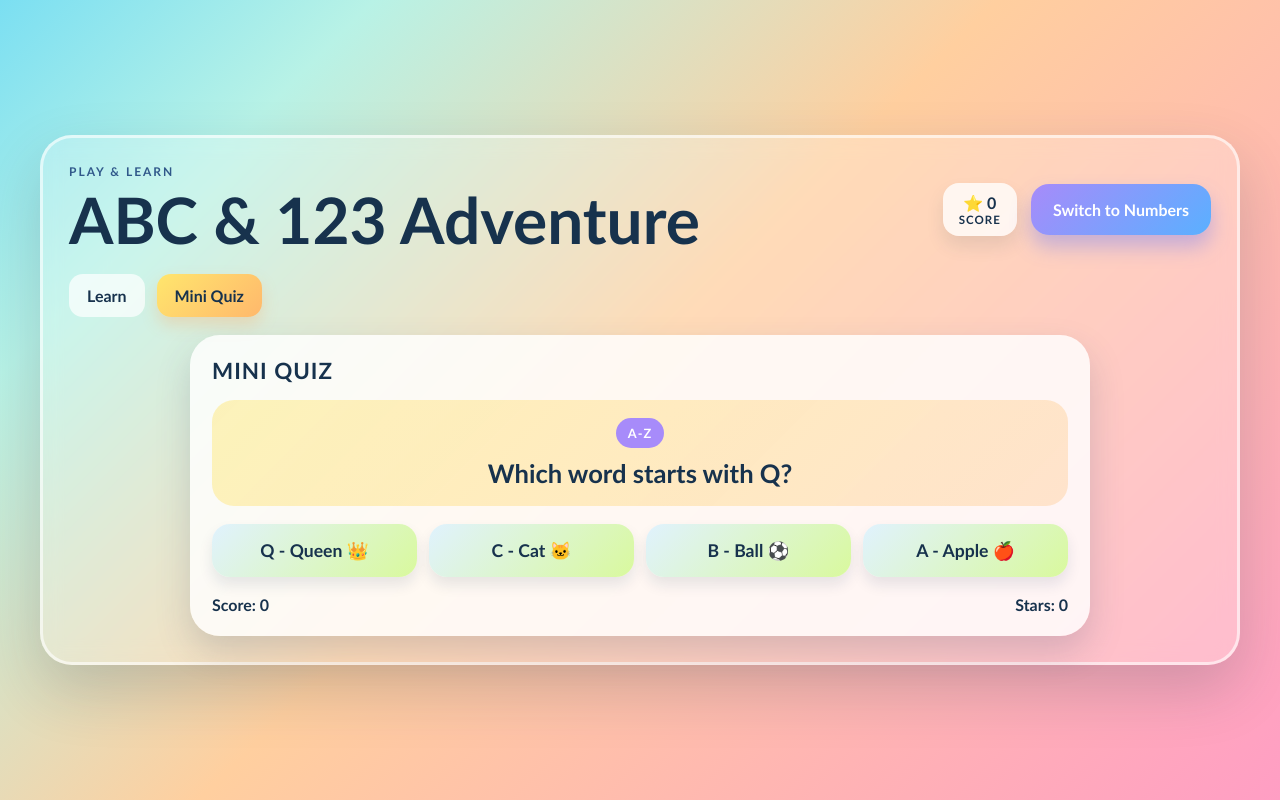
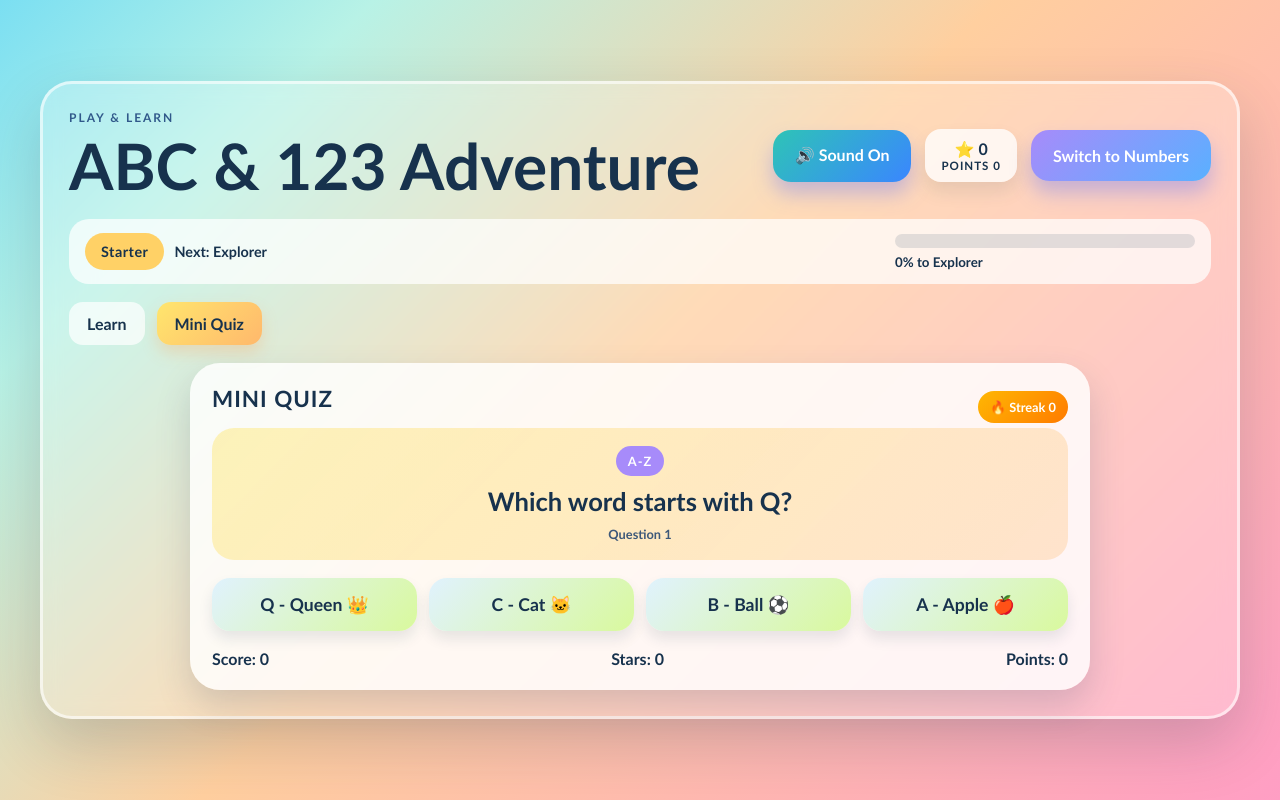
Before and after one commit to anup6191/alphabet-kids-game, a React (Vite) app: page / in a window 1280 px wide. Both pictures are taken after a click on the button "Mini Quiz". Built offline with nearby package versions, Linux system fonts and the light colour scheme.

Commit message:
Add background music control, richer quiz gameplay, level badges, progress tracking, and point rewards to the kids learning app.

```diff
--- a/src/App.css
+++ b/src/App.css
@@ -77,6 +77,7 @@ h1 {
   display: flex;
   align-items: center;
   gap: 14px;
+  flex-wrap: wrap;
 }
 
 .score-box {
@@ -97,10 +98,10 @@ h1 {
   text-transform: uppercase;
 }
 
+.sound-toggle,
 .mode-button {
   border: none;
   border-radius: 18px;
-  background: linear-gradient(135deg, var(--purple), var(--blue));
   color: white;
   font-weight: 800;
   padding: 16px 22px;
@@ -110,9 +111,81 @@ h1 {
   transition: transform 0.2s ease, box-shadow 0.2s ease;
 }
 
+.sound-toggle {
+  background: linear-gradient(135deg, #2ec4b6, #3a86ff);
+}
+
+.mode-button {
+  background: linear-gradient(135deg, var(--purple), var(--blue));
+}
+
+.sound-toggle:hover,
 .mode-button:hover {
   transform: translateY(-2px) scale(1.02);
   box-shadow: 0 18px 24px rgba(91, 112, 255, 0.45);
+}
+
+.level-strip {
+  display: flex;
+  justify-content: space-between;
+  align-items: center;
+  gap: 14px;
+  background: rgba(255, 255, 255, 0.72);
+  border-radius: 20px;
+  padding: 14px 16px;
+  margin-bottom: 18px;
+  flex-wrap: wrap;
+}
+
+.badge-wrap {
+  display: flex;
+  align-items: center;
+  gap: 10px;
+  flex-wrap: wrap;
+}
+
+.level-badge {
+  display: inline-flex;
+  align-items: center;
+  justify-content: center;
+  padding: 10px 16px;
+  border-radius: 999px;
+  color: #17324d;
+  font-size: 0.9rem;
+  font-weight: 900;
+  letter-spacing: 0.5px;
+}
+
+.next-level {
+  color: var(--text);
+  font-size: 0.9rem;
+  font-weight: 700;
+}
+
+.progress-block {
+  display: flex;
+  flex-direction: column;
+  gap: 6px;
+  min-width: min(300px, 100%);
+}
+
+.progress-bar {
+  width: 100%;
+  height: 14px;
+  background: rgba(23, 50, 77, 0.12);
+  border-radius: 999px;
+  overflow: hidden;
+}
+
+.progress-fill {
+  height: 100%;
+  border-radius: 999px;
+  transition: width 0.3s ease;
+}
+
+.progress-block small {
+  color: var(--text);
+  font-weight: 700;
 }
 
 .toolbar {
@@ -260,6 +333,14 @@ h1 {
   box-shadow: 0 16px 35px rgba(32, 63, 106, 0.18);
 }
 
+.quiz-header-row {
+  display: flex;
+  justify-content: space-between;
+  align-items: center;
+  gap: 10px;
+  flex-wrap: wrap;
+}
+
 .quiz-title {
   margin: 0 0 16px;
   color: var(--text);
@@ -267,6 +348,15 @@ h1 {
   font-weight: 900;
   text-transform: uppercase;
   letter-spacing: 1px;
+}
+
+.streak-pill {
+  background: linear-gradient(135deg, #ffb703, #ff7b00);
+  color: white;
+  border-radius: 999px;
+  padding: 8px 12px;
+  font-size: 0.8rem;
+  font-weight: 800;
 }
 
 .quiz-prompt {
@@ -291,6 +381,12 @@ h1 {
   font-size: 0.8rem;
   font-weight: 800;
   letter-spacing: 1px;
+}
+
+.quiz-prompt small {
+  color: #3d5879;
+  font-size: 0.8rem;
+  font-weight: 700;
 }
 
 .quiz-grid {
@@ -386,6 +482,7 @@ h1 {
     justify-content: space-between;
   }
 
+  .sound-toggle,
   .mode-button {
     width: 100%;
   }
--- a/src/App.jsx
+++ b/src/App.jsx
@@ -1,4 +1,12 @@
-import { useEffect, useMemo, useState } from 'react'
+import { useEffect, useMemo, useRef, useState } from 'react'
+
+const LEVELS = [
+  { name: 'Starter', min: 0, color: '#ffd166' },
+  { name: 'Explorer', min: 20, color: '#7bdff2' },
+  { name: 'Super Star', min: 50, color: '#7ee081' },
+  { name: 'Quiz Hero', min: 90, color: '#a78bfa' },
+  { name: 'Alphabet King', min: 140, color: '#ff7eb6' }
+]
 
 const letterMap = {
   a: { word: 'Apple', emoji: '🍎' },
@@ -52,15 +60,25 @@ const numberMap = {
   20: { word: 'Twenty', emoji: '🌟' }
 }
 
-const allLetters = Object.entries(letterMap).map(([key, value]) => ({
-  key: key.toUpperCase(),
-  ...value
-}))
+const allLetters = Object.entries(letterMap).map(([key, value]) => ({ key: key.toUpperCase(), ...value }))
+const allNumbers = Object.entries(numberMap).map(([key, value]) => ({ key: Number(key), ...value }))
 
-const allNumbers = Object.entries(numberMap).map(([key, value]) => ({
-  key: Number(key),
-  ...value
-}))
+function getLevelInfo(points) {
+  let level = LEVELS[0]
+  for (const item of LEVELS) {
+    if (points >= item.min) level = item
+  }
+  const levelIndex = LEVELS.findIndex((item) => item.name === level.name)
+  const nextLevel = LEVELS[levelIndex + 1] || null
+  const progressValue = nextLevel ? ((points - level.min) / (nextLevel.min - level.min)) * 100 : 100
+
+  return {
+    ...level,
+    levelIndex,
+    nextLevel,
+    progressValue: Math.min(Math.max(progressValue, 0), 100)
+  }
+}
 
 function playTone(frequency = 440, duration = 0.24, volume = 0.04) {
   const AudioCtx = window.AudioContext || window.webkitAudioContext
@@ -124,17 +142,91 @@ function App() {
   const [currentWord, setCurrentWord] = useState('Apple')
   const [currentEmoji, setCurrentEmoji] = useState('🍎')
   const [score, setScore] = useState(0)
+  const [points, setPoints] = useState(0)
   const [stars, setStars] = useState(0)
   const [quiz, setQuiz] = useState(() => createQuizQuestion('letters'))
   const [confetti, setConfetti] = useState([])
+  const [soundOn, setSoundOn] = useState(true)
+  const [questionNumber, setQuestionNumber] = useState(1)
+  const [streak, setStreak] = useState(0)
+
+  const musicRef = useRef({ interval: null, context: null })
 
   const letters = useMemo(() => allLetters, [])
   const numbers = useMemo(() => allNumbers, [])
+  const levelInfo = useMemo(() => getLevelInfo(points), [points])
+
+  const startMusic = () => {
+    if (!soundOn) return
+
+    const AudioCtx = window.AudioContext || window.webkitAudioContext
+    if (!AudioCtx) return
+
+    if (musicRef.current.context) return
+
+    const context = new AudioCtx()
+    const master = context.createGain()
+    master.gain.value = 0.04
+    master.connect(context.destination)
+
+    const notes = [261.63, 329.63, 392.0, 523.25, 392.0, 329.63]
+    let index = 0
+
+    const playNote = () => {
+      const note = notes[index % notes.length]
+      const oscillator = context.createOscillator()
+      const gain = context.createGain()
+      oscillator.type = 'sine'
+      oscillator.frequency.value = note
+      gain.gain.value = 0.0001
+      oscillator.connect(gain)
+      gain.connect(master)
+      oscillator.start()
+      const now = context.currentTime
+      gain.gain.exponentialRampToValueAtTime(0.03, now + 0.02)
+      gain.gain.exponentialRampToValueAtTime(0.0001, now + 0.22)
+      oscillator.stop(now + 0.25)
+      index += 1
+    }
+
+    playNote()
+    musicRef.current.interval = window.setInterval(playNote, 440)
+    musicRef.current.context = context
+  }
+
+  const stopMusic = () => {
+    if (musicRef.current.interval) {
+      window.clearInterval(musicRef.current.interval)
+      musicRef.current.interval = null
+    }
+
+    if (musicRef.current.context) {
+      musicRef.current.context.close().catch(() => {})
+      musicRef.current.context = null
+    }
+  }
+
+  useEffect(() => {
+    if (soundOn) {
+      startMusic()
+    } else {
+      stopMusic()
+      if ('speechSynthesis' in window) {
+        window.speechSynthesis.cancel()
+      }
+    }
+
+    return () => {
+      stopMusic()
+    }
+  }, [soundOn])
 
   const triggerLearn = (label, word, emoji, type) => {
     setCurrentKey(label)
     setCurrentWord(word)
     setCurrentEmoji(emoji)
+
+    if (!soundOn) return
 
     if (type === 'letter') {
       speakText(`${label} for ${word}`)
@@ -146,11 +238,11 @@ function App() {
   }
 
   const makeConfetti = () => {
-    const pieces = Array.from({ length: 24 }, (_, i) => ({
+    const pieces = Array.from({ length: 26 }, (_, i) => ({
       id: i,
       left: Math.random() * 100,
       delay: Math.random() * 0.3,
-      duration: 1.5 + Math.random() * 1.2,
+      duration: 1.4 + Math.random() * 1.2,
       color: ['#ff7eb6', '#ffd166', '#7bdff2', '#7ee081', '#a78bfa'][i % 5],
       size: 8 + Math.random() * 12
     }))
@@ -158,11 +250,22 @@ function App() {
     setTimeout(() => setConfetti([]), 2200)
   }
 
-  const handleCorrectAnswer = (selected) => {
-    setScore((prev) => prev + 1)
-    setStars((prev) => prev + 1)
-    playCorrectSound()
-    speakText('Yay! Great job!')
+  const handleCorrectAnswer = () => {
+    const nextPoints = points + 10
+    const nextScore = score + 1
+    const nextStars = stars + 1
+    const nextStreak = streak + 1
+
+    setPoints(nextPoints)
+    setScore(nextScore)
+    setStars(nextStars)
+    setStreak(nextStreak)
+    setQuestionNumber((prev) => prev + 1)
+
+    if (soundOn) {
+      playCorrectSound()
+      speakText('Yay! Great job!')
+    }
     makeConfetti()
 
     setTimeout(() => {
@@ -172,11 +275,14 @@ function App() {
 
   const handleAnswerClick = (answer) => {
     if (answer.key === quiz.correct.key) {
-      handleCorrectAnswer(answer)
+      handleCorrectAnswer()
     } else {
       setStars((prev) => Math.max(prev - 1, 0))
-      speakText('Try again!')
-      playTone(220, 0.12, 0.05)
+      setStreak(0)
+      if (soundOn) {
+        playTone(220, 0.12, 0.05)
+        speakText('Try again!')
+      }
     }
   }
 
@@ -204,7 +310,7 @@ function App() {
 
     window.addEventListener('keydown', handleKeyDown)
     return () => window.removeEventListener('keydown', handleKeyDown)
-  }, [mode])
+  }, [mode, soundOn])
 
   const handleLetterPress = (letter) => {
     const key = letter.toLowerCase()
@@ -218,6 +324,9 @@ function App() {
     triggerLearn(String(num), item.word, item.emoji, 'number')
   }
 
+  const nextLevelLabel = levelInfo.nextLevel ? levelInfo.nextLevel.name : 'Master'
+  const progressPercent = Math.round(levelInfo.progressValue)
+
   return (
     <div className="app-shell">
       <div className="container">
@@ -228,10 +337,15 @@ function App() {
           </div>
 
           <div className="header-actions">
+            <button className="sound-toggle" onClick={() => setSoundOn((prev) => !prev)}>
+              {soundOn ? '🔊 Sound On' : '🔇 Mute'}
+            </button>
+
             <div className="score-box">
               <span>⭐ {stars}</span>
-              <small>Score</small>
+              <small>Points {points}</small>
             </div>
+
             <button
               className="mode-button"
               onClick={() => setMode((prev) => (prev === 'letters' ? 'numbers' : 'letters'))}
@@ -240,6 +354,22 @@ function App() {
             </button>
           </div>
         </header>
+
+        <div className="level-strip">
+          <div className="badge-wrap">
+            <span className="level-badge" style={{ background: levelInfo.color }}>
+              {levelInfo.name}
+            </span>
+            <span className="next-level">Next: {nextLevelLabel}</span>
+          </div>
+
+          <div className="progress-block">
+            <div className="progress-bar">
+              <div className="progress-fill" style={{ width: `${progressPercent}%`, background: levelInfo.color }} />
+            </div>
+            <small>{progressPercent}% to {nextLevelLabel}</small>
+          </div>
+        </div>
 
         <div className="toolbar">
           <button className={view === 'learn' ? 'tool active' : 'tool'} onClick={() => setView('learn')}>
@@ -306,16 +436,21 @@ function App() {
         ) : (
           <main className="quiz-panel">
             <section className="quiz-card">
-              <p className="quiz-title">Mini Quiz</p>
+              <div className="quiz-header-row">
+                <p className="quiz-title">Mini Quiz</p>
+                <span className="streak-pill">🔥 Streak {streak}</span>
+              </div>
+
               <div className="quiz-prompt">
                 <div className="quiz-badge">{quiz.type === 'letters' ? 'A-Z' : '1-100'}</div>
                 <strong>{quiz.prompt}</strong>
+                <small>Question {questionNumber}</small>
               </div>
 
               <div className="quiz-grid">
                 {quiz.options.map((option) => (
                   <button
-                    key={option.key}
+                    key={`${quiz.type}-${option.key}-${Math.random()}`}
                     className="quiz-option"
                     onClick={() => handleAnswerClick(option)}
                   >
@@ -327,6 +462,7 @@ function App() {
               <div className="quiz-status">
                 <span>Score: {score}</span>
                 <span>Stars: {stars}</span>
+                <span>Points: {points}</span>
               </div>
             </section>
           </main>
```
